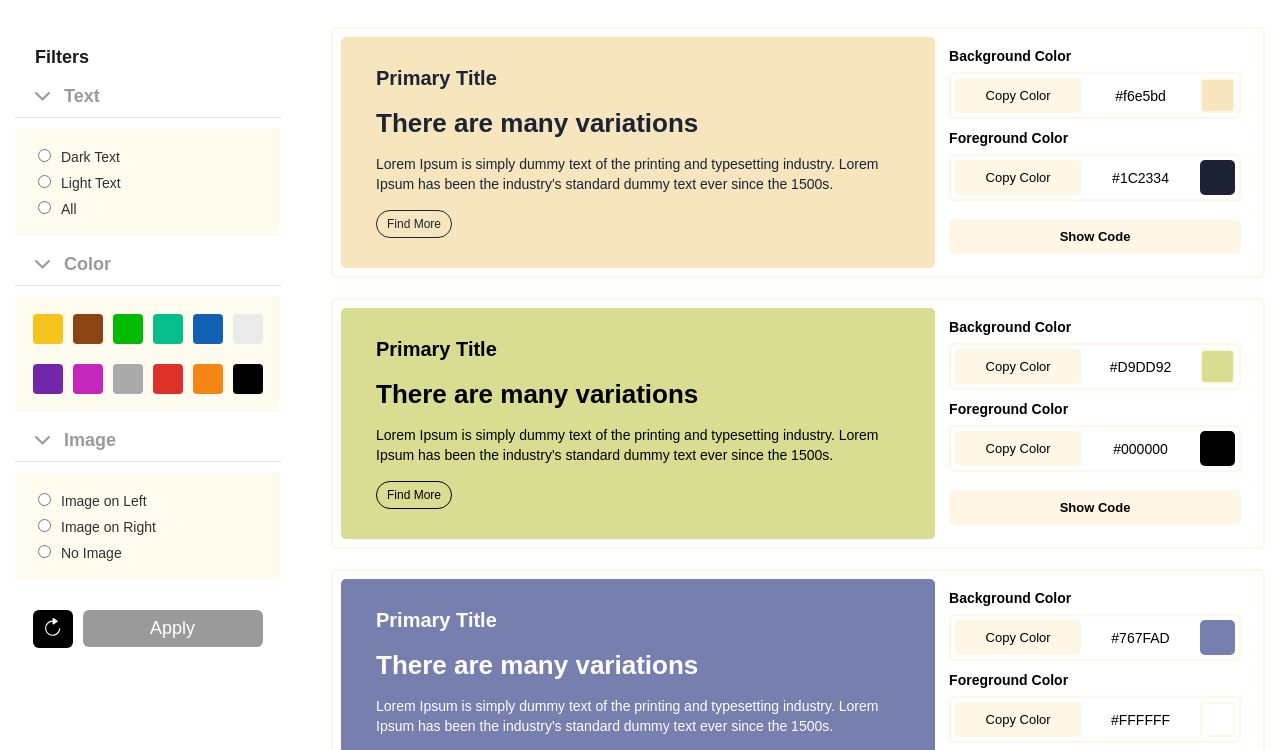
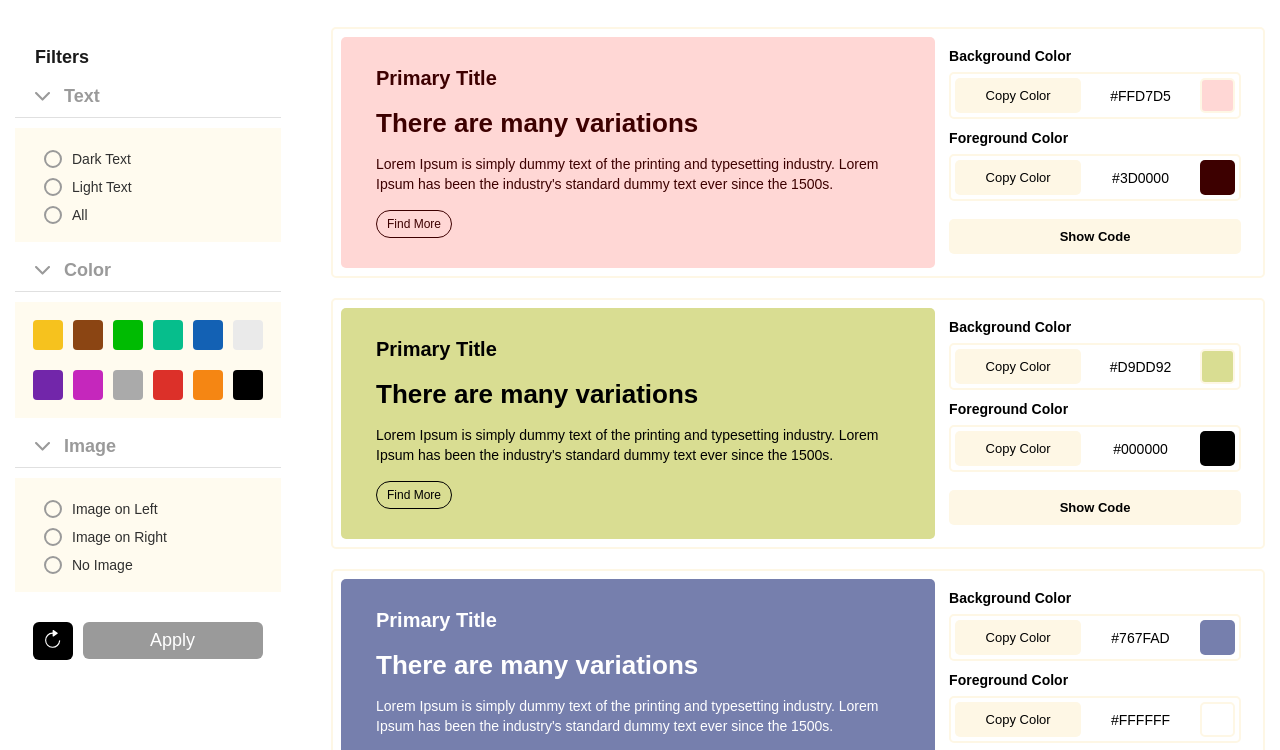
Before and after one commit to AbdulBasit313/color-contrast-collections, a Gatsby site: page / in a window 1280 px wide. Shown: the part 170-920 px from the top of the page. Built offline with nearby package versions, Linux system fonts and the light colour scheme; Gatsby itself is replaced by a stand-in of ours.

Commit message:
customize radio button and added more colors

```diff
--- a/src/components/ColorCodeContainer/index.jsx
+++ b/src/components/ColorCodeContainer/index.jsx
@@ -8,7 +8,7 @@ import CopyButton from '../CopyButton'
 const ColorCodeTitle = styled.p`
   font-size: 16px;
   font-weight: 600;
-  color: ${props => props.theme.colors.textColor};
+  color: ${({ theme }) => theme.colors.textColor};
   margin-top: 14px;
   margin-bottom: 11px;
   @media ${device.laptopL} {
--- a/src/components/ContrastCardResult/index.jsx
+++ b/src/components/ContrastCardResult/index.jsx
@@ -1,11 +1,11 @@
 import { StaticImage } from "gatsby-plugin-image"
 import React, { useContext } from 'react'
-import styled from "styled-components"
+import styled, { css } from "styled-components"
 import { ColorContext } from '../../context/colors/colorContext'
 import { device } from '../../styles/BreakPoints'
 
 const ContrastCardResultContainer = styled.div`
-  background: ${props => props.background};
+  background: ${({ background }) => background};
   border-radius: 5px;
   padding: 40px 50px;
   display: flex;
@@ -43,7 +43,7 @@ const ContrastCardResultContainer = styled.div`
   p {
     font-size: 14px;
     font-weight: normal;
-    color: ${props => props.foreground};
+    color: ${({ foreground }) => foreground};
     margin-bottom: 26px;
     line-height: 1.6;
     @media ${device.laptopL} {
@@ -77,8 +77,16 @@ const ContrastCardResultContainer = styled.div`
    width: 291px;
    height: 190px;
    margin-left: 20px;
-   margin-left: ${({ imageOnLeft }) => imageOnLeft ? 'unset' : '20px'};
-   margin-right: ${({ imageOnLeft }) => imageOnLeft ? '30px' : 'unset'};
+   ${(props) => props.imageOnLeft ?
+    css`
+    margin-left: unset;
+    margin-right: 30px;
+   `:
+    css`
+    margin-left: 20px;
+    margin-right: unset;
+   `
+  }
    @media ${device.tablet} {
     /* width: 321px; */
     /* width: 100%; */
--- a/src/components/CopyButton/index.jsx
+++ b/src/components/CopyButton/index.jsx
@@ -4,18 +4,18 @@ import styled from 'styled-components'
 import { device } from '../../styles/BreakPoints'
 
 const CopyBtn = styled.button`
-  background: ${props => props.theme.colors.primary};
+  background: ${({ theme }) => theme.colors.primary};
   border-radius: 5px;
   font-size: 14px;
-  color: ${props => props.theme.colors.textColor};
+  color: ${({ theme }) => theme.colors.textColor};
   border: none;
   outline: none;
   padding: 16px;
   /* min-width: 168px; */
   /* width: 40%; */
   width: 100%;
-  font-weight: ${props => props.bold ? 'bold' : 'normal'};
-  margin-top: ${props => props.mt ? props.mt : 'unset'};
+  font-weight: ${({ bold }) => bold ? 'bold' : 'normal'};
+  margin-top: ${({ mt }) => mt ? mt : 'unset'};
   cursor: pointer;
 
   @media ${device.laptopL} {
--- a/src/components/Filters/SidebarFilters/FilterWithtImage/index.jsx
+++ b/src/components/Filters/SidebarFilters/FilterWithtImage/index.jsx
@@ -1,7 +1,7 @@
 import React, { useContext } from 'react'
 import styled from 'styled-components'
 import { ColorContext } from '../../../../context/colors/colorContext'
-import RadionButton from '../../../RadioButton'
+import RadioButton from '../../../RadioButton'
 import FilterContainer from '../FilterContainer'
 
 const FilterWithImageStyle = styled.div`
@@ -20,7 +20,7 @@ function FilterWithImage() {
   return (
     <FilterWithImageStyle>
       <FilterContainer title='Image'>
-        <RadionButton
+        <RadioButton
           name="image-on-left"
           id="image-on-left"
           value='Image on Left'
@@ -28,7 +28,7 @@ function FilterWithImage() {
           onChange={onClickImageOnLeft}
           checked={imagePostion.imageOnLeft}
         />
-        <RadionButton
+        <RadioButton
           name="image-on-right"
           id="image-on-right"
           value='Image on Right'
@@ -36,7 +36,7 @@ function FilterWithImage() {
           onChange={onClickImageOnRight}
           checked={imagePostion.imageOnRight}
         />
-        <RadionButton
+        <RadioButton
           name="no-image"
           id="no-image"
           value='No Image'
--- a/src/components/Filters/SidebarFilters/FilterWithtText/index.jsx
+++ b/src/components/Filters/SidebarFilters/FilterWithtText/index.jsx
@@ -1,7 +1,7 @@
 import React, { useContext } from 'react'
 import styled from 'styled-components'
 import { ColorContext } from '../../../../context/colors/colorContext'
-import RadionButton from '../../../RadioButton'
+import RadioButton from '../../../RadioButton'
 import FilterContainer from '../FilterContainer'
 
 const FilterWithTextStyle = styled.div`
@@ -19,7 +19,7 @@ function FilterWithText() {
     <FilterWithTextStyle>
       <FilterContainer title='Text'>
         <filedset>
-          <RadionButton
+          <RadioButton
             name="dark-text"
             id="dark-text"
             value='Dark Text'
@@ -27,7 +27,7 @@ function FilterWithText() {
             onChange={onClickDarkText}
             checked={textColor.darkText}
           />
-          <RadionButton
+          <RadioButton
             name="light-text"
             id="light-text"
             value='Light Text'
@@ -35,7 +35,7 @@ function FilterWithText() {
             onChange={onClickLightText}
             checked={textColor.lightText}
           />
-          <RadionButton
+          <RadioButton
             name="all-text"
             id="all-text"
             value='All Text'
--- a/src/components/Navbar/index.jsx
+++ b/src/components/Navbar/index.jsx
@@ -1,11 +1,12 @@
-import { StaticImage } from "gatsby-plugin-image"
-import React from 'react'
-import styled from "styled-components"
-import { device } from "../../styles/BreakPoints"
+import { StaticImage } from "gatsby-plugin-image";
+import React from "react";
+import styled from "styled-components";
+import { device } from "../../styles/BreakPoints";
+import { Container } from "../../styles/Global";
 
 const NavStyle = styled.nav`
   height: 90px;
-  background: ${props => props.theme.colors.primary};
+  background: ${(props) => props.theme.colors.primary};
   display: flex;
   align-items: center;
   @media ${device.laptopL} {
@@ -15,18 +16,20 @@ const NavStyle = styled.nav`
       width: 130px;
     }
   }
-`
+`;
 
 function Navbar() {
   return (
     <NavStyle>
-      <StaticImage
-        className='brand-image'
-        src={"../../assets/images/MainLogo.png"}
-        alt="Application Logo"
-      />
+      <Container>
+        <StaticImage
+          className="brand-image"
+          src={"../../assets/images/MainLogo.png"}
+          alt="Application Logo"
+        />
+      </Container>
     </NavStyle>
-  )
+  );
 }
 
-export default Navbar
+export default Navbar;
--- a/src/components/RadioButton/index.jsx
+++ b/src/components/RadioButton/index.jsx
@@ -1,46 +1,82 @@
-import React from 'react'
-import styled from 'styled-components'
-import { device } from '../../styles/BreakPoints'
+import React from "react";
+import styled from "styled-components";
+import { device } from "../../styles/BreakPoints";
+import { AbsCenter } from "../../styles/Global";
 
-const RadioLabelStyle = styled.label`
-  cursor: pointer;
-  /* vertical-align: text-top; */
-`
+const RadioWrapper = styled.div``;
 
 const RadioButtonStyle = styled.input`
+  visibility: hidden;
+  :checked ~ label {
+    span {
+      border: 2px solid #f4b400;
+      :after {
+        opacity: 1;
+      }
+    }
+  }
+`;
+
+const RadioLabel = styled.label`
+  color: #303030;
+  font-size: 14px;
+  font-weight: 400;
+  -webkit-tap-highlight-color: transparent;
   cursor: pointer;
   @media ${device.tablet} {
-    vertical-align: text-top;
+    font-size: 12px;
   }
-`
+`;
 
-const RadioText = styled.span`
-  color: ${({ theme: { colors } }) => colors.darkGrayText};
-  font-size: 14px;
-  margin-left: 7px;
+const CustomRadioStyle = styled.span`
+  left: -10px;
+  top: 4px;
+  cursor: pointer;
+  width: 18px;
+  height: 18px;
+  border: 2px solid #9a9a9a;
+  border-radius: 50%;
+  display: inline-block;
+  position: relative;
   @media ${device.tablet} {
-    line-height: 18px;
-    font-size: 12px;
-    margin-left: 5px;
+    top: 4px;
+    width: 16px;
+    height: 16px;
   }
-`
+  ::after {
+    content: "";
+    width: 12px;
+    height: 12px;
+    background: #f4b400;
+    position: absolute;
+    border-radius: 50%;
+    ${AbsCenter}
+    opacity: 0;
+    transition: opacity 0.2s;
+    @media ${device.tablet} {
+      width: 10px;
+      height: 10px;
+    }
+  }
+`;
 
-function RadionButton({ name, id, value, onChange, checked, text }) {
+function RadioButton({ name, id, value, onChange, checked, text }) {
   return (
-    <div>
-      <RadioLabelStyle htmlFor={id}>
+    <RadioWrapper>
       <RadioButtonStyle
-          type='radio'
+        type="radio"
         name={name}
         id={id}
         value={value}
         onChange={onChange}
         checked={checked}
       />
-        <RadioText>{text}</RadioText>
-      </RadioLabelStyle>
-    </div>
-  )
+      <RadioLabel htmlFor={id}>
+        <CustomRadioStyle />
+        {text}
+      </RadioLabel>
+    </RadioWrapper>
+  );
 }
 
-export default RadionButton
+export default RadioButton;
--- a/src/data/index.js
+++ b/src/data/index.js
@@ -1,7 +1,7 @@
 export const data = [
   {
-    background: '#f6e5bd',
-    foreground: '#1C2334'
+    background: '#FFD7D5',
+    foreground: '#3D0000'
   },
   {
     background: '#D9DD92',
@@ -24,12 +24,24 @@ export const data = [
     foreground: '#FCFCFC'
   },
   {
+    background: '#F6E5BD',
+    foreground: '#1C2334'
+  },
+  {
+    background: '#FF4382',
+    foreground: '#111111'
+  },
+  {
     background: '#E0F0E5',
     foreground: '#2B2839'
   },
   {
     background: '#6967CE',
     foreground: '#FCFCFC'
+  },
+  {
+    background: '#F6EC3D',
+    foreground: '#111111'
   },
   {
     background: '#4A154B',
@@ -64,11 +76,15 @@ export const data = [
     foreground: '#2B2839'
   },
   {
-    background: '#f3eee4',
+    background: '#F3EEE4',
     foreground: '#1C2334'
   },
   {
-    background: '#e5bf55',
+    background: '#35322D',
+    foreground: '#FFB03B'
+  },
+  {
+    background: '#E5BF55',
     foreground: '#1C2334'
   },
   {
@@ -132,6 +148,10 @@ export const data = [
     foreground: '#333333'
   },
   {
+    background: '#FFFAF3',
+    foreground: '#5F5950'
+  },
+  {
     background: '#0A2540',
     foreground: '#FFFFFF'
   },
@@ -142,6 +162,10 @@ export const data = [
   {
     background: '#1B2331',
     foreground: '#FFFFFF'
+  },
+  {
+    background: '#1A1814',
+    foreground: '#CDA45E'
   },
   {
     background: '#EEEEEC',
--- a/src/styles/Global.js
+++ b/src/styles/Global.js
@@ -1,5 +1,5 @@
-import styled, { createGlobalStyle } from "styled-components"
-import { device } from "./BreakPoints"
+import styled, { createGlobalStyle, css } from "styled-components";
+import { device } from "./BreakPoints";
 
 export const GlobalStyles = createGlobalStyle`
   @import url('https://fonts.googleapis.com/css2?family=Poppins:ital,wght@0,100;0,200;0,300;0,400;0,500;0,600;0,700;0,800;0,900;1,100;1,200;1,300;1,400;1,500;1,600;1,700;1,800;1,900&display=swap');
@@ -16,10 +16,10 @@ export const GlobalStyles = createGlobalStyle`
     padding: 0;
     overflow-x: hidden;
     min-height: 100vh;
-  text-rendering: optimizeSpeed;
-    font-family: ${props => props.theme.fonts.poppins}, sans-serif;
+    text-rendering: optimizeSpeed;
+    font-family: ${(props) => props.theme.fonts.poppins}, sans-serif;
   }
-  h1,
+h1,
 h2,
 h3,
 h4,
@@ -79,7 +79,7 @@ select {
     scroll-behavior: auto !important;
   }
 }
-`
+`;
 
 export const Container = styled.div`
   width: 100%;
@@ -87,19 +87,19 @@ export const Container = styled.div`
   max-width: 1640px;
   margin: 0 auto;
   padding: 0 15px;
-`
+`;
 
 export const AppBorder = styled.div`
-  border: 2px solid ${props => props.theme.colors.primary};
+  border: 2px solid ${(props) => props.theme.colors.primary};
   border-radius: 5px;
-`
+`;
 
 export const mt24 = styled.div`
   margin-top: 24px;
   @media ${device.tablet} {
     margin-top: 13px;
   }
-`
+`;
 
 export const Divider = styled.div`
   display: grid;
@@ -109,4 +109,10 @@ export const Divider = styled.div`
     margin-bottom: 30px;
     display: block;
   }
-`
+`;
+
+export const AbsCenter = css`
+  top: 50%;
+  left: 50%;
+  transform: translate(-50%, -50%);
+`;
```
Lines whose indentation alone changed are shown as unchanged.
